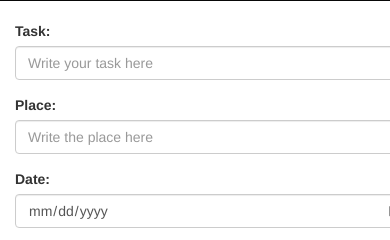
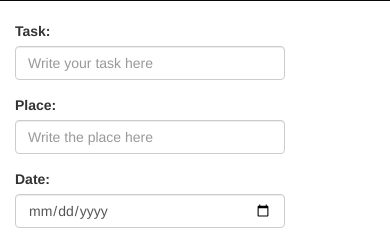
Before and after one commit to fullstuck/glintstodo, a plain HTML site: page index.html in a window 390 px wide. Shown: the part 236-476 px from the top of the page. Drawn offline with nearby package versions, Linux system fonts and the light colour scheme.

Commit message:
add input class

```diff
--- a/index.html
+++ b/index.html
@@ -35,19 +35,19 @@
                 <form class="form-horizontal">
                     <div class="form-group animated fadeInLeft">
                         <label class="control-label col-sm-2" for="task">Task:</label>
-                        <div class="col-sm-7">
+                        <div class="col-sm-7 input">
                             <input type="text" class="form-control" id="task" placeholder="Write your task here">
                         </div>
                     </div>
                     <div class="form-group animated fadeInLeft">
                         <label class="control-label col-sm-2" for="place">Place:</label>
-                        <div class="col-sm-7">
+                        <div class="col-sm-7 input">
                             <input type="text" class="form-control" id="place" placeholder="Write the place here">
                         </div>
                     </div>
                     <div class="form-group animated fadeInLeft">
                         <label class="control-label col-sm-2" for="date">Date:</label>
-                        <div class="col-sm-7">
+                        <div class="col-sm-7 input">
                             <input type="date" class="form-control" id="date">
                         </div>
                     </div>
```
